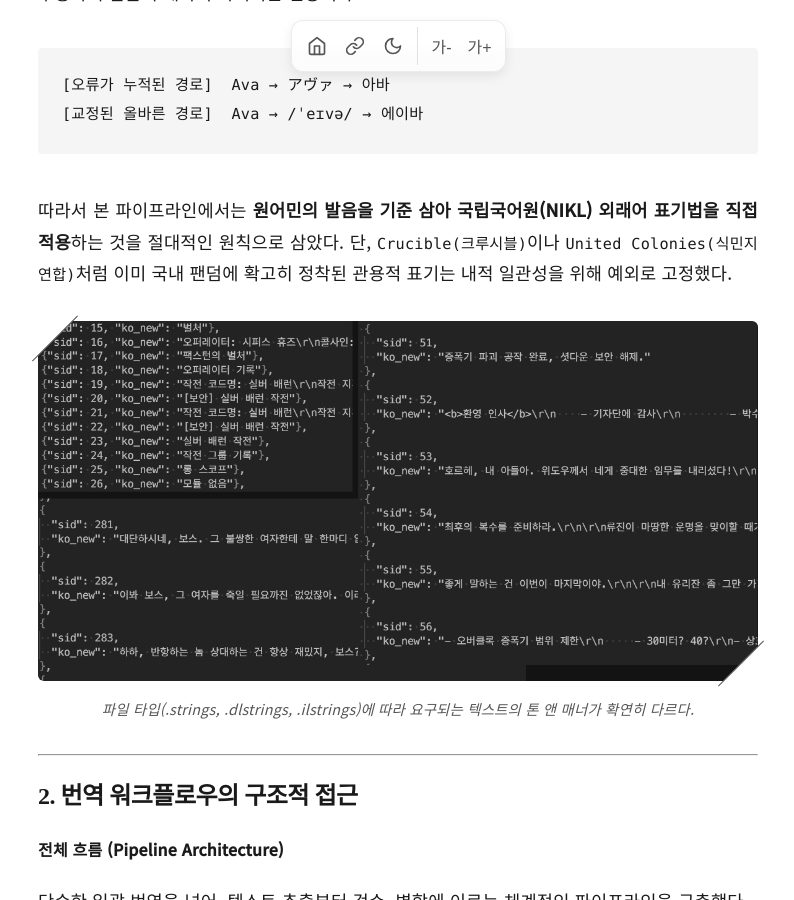
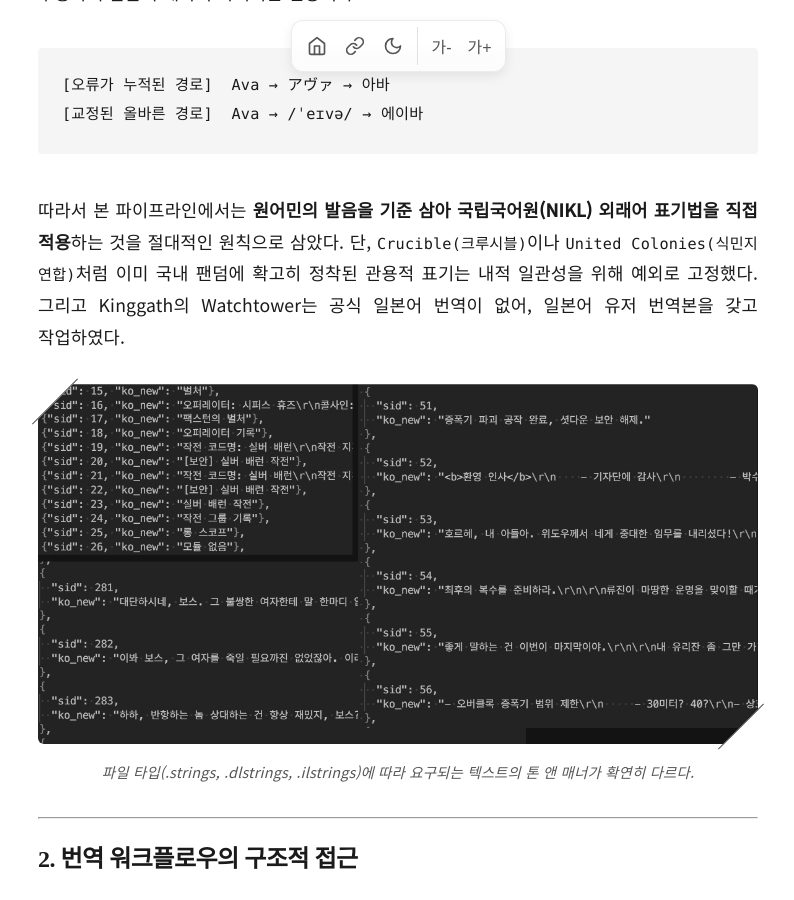
Before and after one commit to Kuax-Meat/blog, a Jekyll site: the page built from _posts/2026-04-06-111.md, in a window 1280 px wide and 900 px high, scrolled down 2805 px. Shown: the whole window, without its empty margins (242-1036 px from the left). Built offline with Jekyll 4.4.1, drawn with Linux system fonts in a browser that asks for light colours; some web fonts are replaced; comment, search, counter and statistics services are not loaded.

Commit message:
add post 04/07/2026

````diff
--- a/_posts/2026-04-06-111.md
+++ b/_posts/2026-04-06-111.md
@@ -64,7 +64,7 @@ thumbnail: /assets/img/111/img-1.jpg
 [교정된 올바른 경로]  Ava → /ˈeɪvə/ → 에이바
 ```
 
-따라서 본 파이프라인에서는 **원어민의 발음을 기준 삼아 국립국어원(NIKL) 외래어 표기법을 직접 적용**하는 것을 절대적인 원칙으로 삼았다. 단, `Crucible(크루시블)`이나 `United Colonies(식민지 연합)`처럼 이미 국내 팬덤에 확고히 정착된 관용적 표기는 내적 일관성을 위해 예외로 고정했다.
+따라서 본 파이프라인에서는 **원어민의 발음을 기준 삼아 국립국어원(NIKL) 외래어 표기법을 직접 적용**하는 것을 절대적인 원칙으로 삼았다. 단, `Crucible(크루시블)`이나 `United Colonies(식민지 연합)`처럼 이미 국내 팬덤에 확고히 정착된 관용적 표기는 내적 일관성을 위해 예외로 고정했다. 그리고 Kinggath의 Watchtower는 공식 일본어 번역이 없어, 일본어 유저 번역본을 갖고 작업하였다.
 
 {% include image.html url="/assets/img/111/img-2.jpg" caption="파일 타입(.strings, .dlstrings, .ilstrings)에 따라 요구되는 텍스트의 톤 앤 매너가 확연히 다르다." %}
 
````
